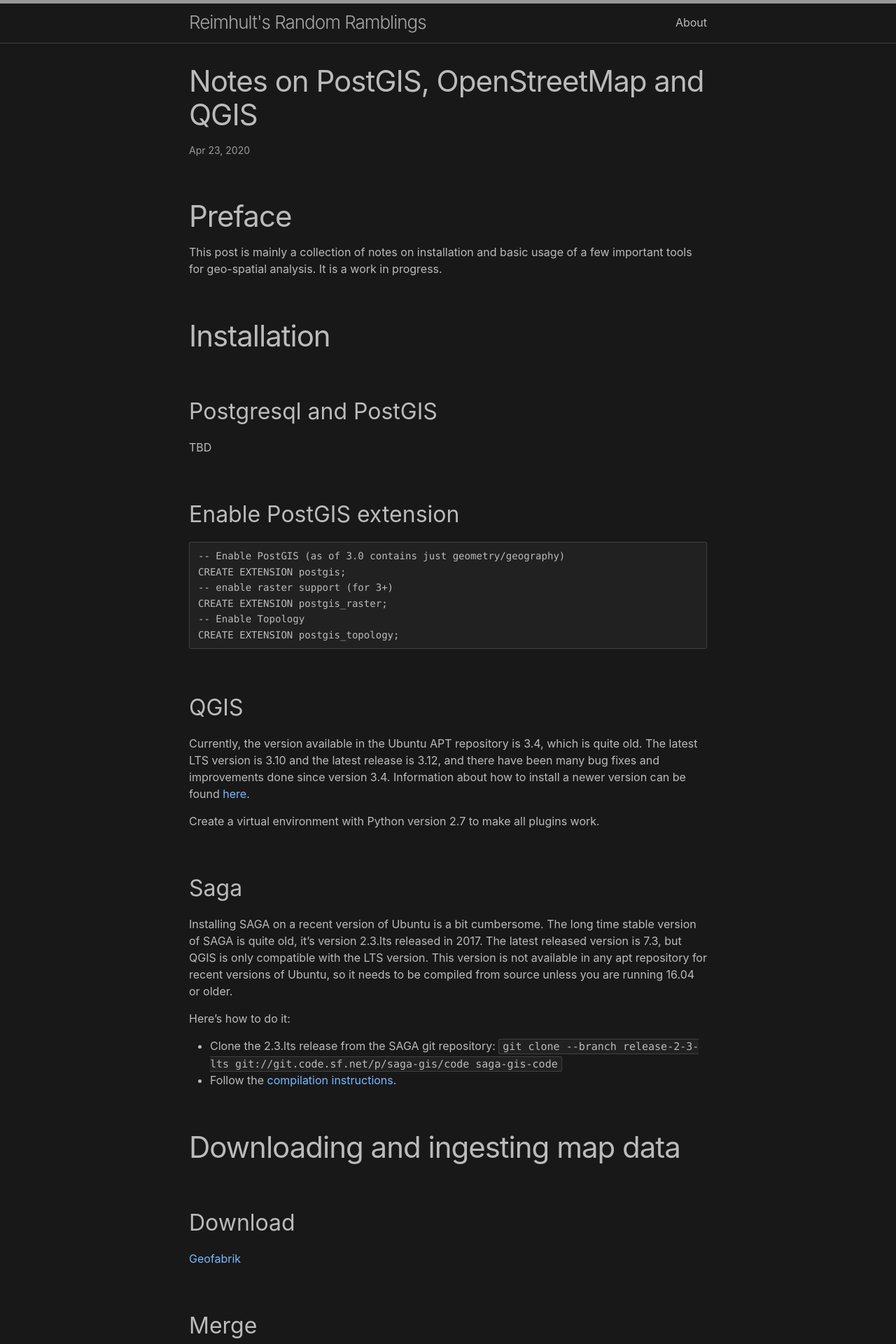
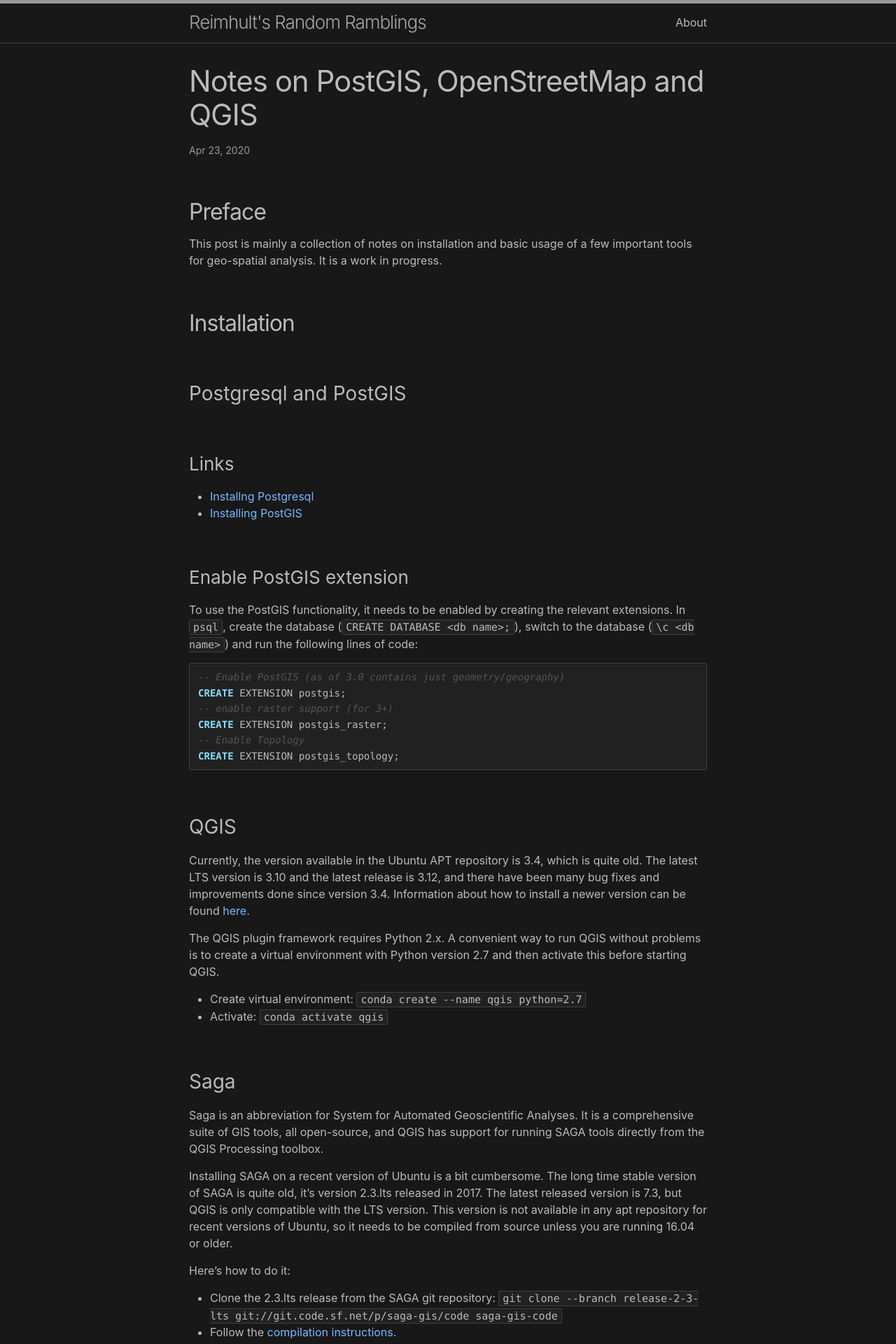
Before and after one commit to reimhult/reimhult.github.io, a Jekyll site: the page built from _posts/2020-04-23-postgis-and-osm-notes.markdown, in a window 1280 px wide. Shown: the top 1920 px of the page at 70% size. Built offline with Jekyll 4.4.1, drawn with Linux system fonts in a browser that asks for light colours; formulas are drawn with MathJax 3.

Commit message:
custom styles and post content

```diff
--- a/_posts/2020-04-23-postgis-and-osm-notes.markdown
+++ b/_posts/2020-04-23-postgis-and-osm-notes.markdown
@@ -9,21 +9,32 @@
 
 # Installation
 ## Postgresql and PostGIS
-TBD
-## Enable PostGIS extension
-    -- Enable PostGIS (as of 3.0 contains just geometry/geography)
-    CREATE EXTENSION postgis;
-    -- enable raster support (for 3+)
-    CREATE EXTENSION postgis_raster;
-    -- Enable Topology
-    CREATE EXTENSION postgis_topology;
+### Links
+* [Installng Postgresql](https://www.postgresql.org/download/linux/ubuntu/)
+* [Installing PostGIS](https://wiki.postgresql.org/wiki/Apt)
+
+### Enable PostGIS extension
+To use the PostGIS functionality, it needs to be enabled by creating the relevant extensions. In `psql`, create the database (`CREATE DATABASE <db name>;`), switch to the database (`\c <db name>`) and run the following lines of code:
+{% highlight sql %}
+-- Enable PostGIS (as of 3.0 contains just geometry/geography)
+CREATE EXTENSION postgis;
+-- enable raster support (for 3+)
+CREATE EXTENSION postgis_raster;
+-- Enable Topology
+CREATE EXTENSION postgis_topology;
+{% endhighlight %}
 
 ## QGIS
 Currently, the version available in the Ubuntu APT repository is 3.4, which is quite old. The latest LTS version is 3.10 and the latest release is 3.12, and there have been many bug fixes and improvements done since version 3.4. Information about how to install a newer version can be found [here](https://qgis.org/en/site/forusers/alldownloads.html#debian-ubuntu).
 
-Create a virtual environment with Python version 2.7 to make all plugins work.
+The QGIS plugin framework requires Python 2.x. A convenient way to run QGIS without problems is to create a virtual environment with Python version 2.7 and then activate this before starting QGIS.
+
+* Create virtual environment: `conda create --name qgis python=2.7`
+* Activate: `conda activate qgis`
 
 ## Saga
+Saga is an abbreviation for System for Automated Geoscientific Analyses. It is a comprehensive suite of GIS tools, all open-source, and QGIS has support for running SAGA tools directly from the QGIS Processing toolbox.
+
 Installing SAGA on a recent version of Ubuntu is a bit cumbersome. The long time stable version of SAGA is quite old, it's version 2.3.lts released in 2017. The latest released version is 7.3, but QGIS is only compatible with the LTS version. This version is not available in any apt repository for recent versions of Ubuntu, so it needs to be compiled from source unless you are running 16.04 or older.
 
 Here's how to do it:
--- a/_sass/minima/custom-styles.scss
+++ b/_sass/minima/custom-styles.scss
@@ -1,2 +1,62 @@
 // Placeholder to allow defining custom styles that override everything else.
 // (Use `_sass/minima/custom-variables.scss` to override variable defaults)
+
+/**
+ * Posts
+ */
+.post-header {
+  margin-bottom: $spacing-unit;
+}
+
+.post-title
+h1 {
+  @include relative-font-size(2.625);
+  letter-spacing: -1px;
+  line-height: 1.15;
+
+  @media screen and (min-width: $on-large) {
+    @include relative-font-size(2.625);
+  }
+}
+
+.post-content {
+  margin-bottom: $spacing-unit;
+
+  h1, h2, h3 { margin-top: $spacing-unit * 2 }
+  h4, h5, h6 { margin-top: $spacing-unit }
+
+  h1 {
+    @include relative-font-size(2);
+
+    @media screen and (min-width: $on-large) {
+      @include relative-font-size(2);
+    }
+  }
+
+  h2 {
+    @include relative-font-size(1.5);
+
+    @media screen and (min-width: $on-large) {
+      @include relative-font-size(1.75);
+    }
+  }
+
+  h3 {
+    @include relative-font-size(1.375);
+
+    @media screen and (min-width: $on-large) {
+      @include relative-font-size(1.625);
+    }
+  }
+
+  h4 {
+    @include relative-font-size(1.25);
+  }
+
+  h5 {
+    @include relative-font-size(1.125);
+  }
+  h6 {
+    @include relative-font-size(1.0625);
+  }
+}
```
